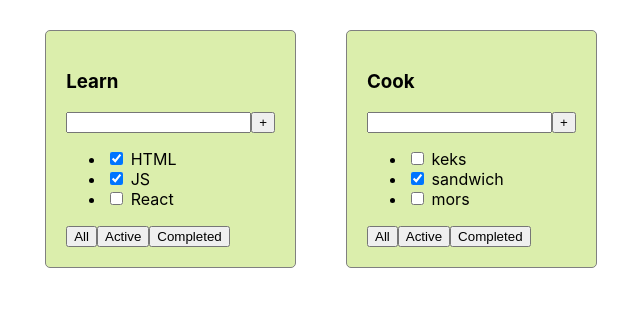
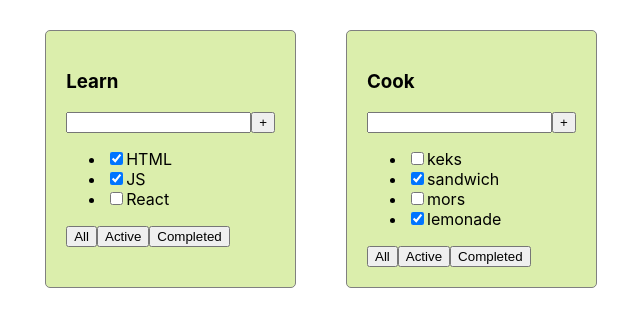
Before and after one commit to webaldar/todolist, a React (Create React App) app: page / in a window 1280 px wide. Shown: the top 326 px of the page, without its empty margins (294-934 px from the left). Built offline with nearby package versions, Linux system fonts and the light colour scheme.

Commit message:
arrow not return

```diff
--- a/src/App.tsx
+++ b/src/App.tsx
@@ -5,21 +5,22 @@ import {TaskType, Todolist} from "./Todolist";
 function App() {
     const todolistTitle_1 = "Learn"
     const todolistTitle_2 = "Cook"
-    const task_1: Array<TaskType> = [
+    const tasks_1: Array<TaskType> = [
         {id: 1, title: "HTML", isDone: true},
         {id: 2, title: "JS", isDone: true},
         {id: 3, title: "React", isDone: false},
     ]
-    const task_2: Array<TaskType> = [
+    const tasks_2: Array<TaskType> = [
         {id: 1, title: "keks", isDone: false},
         {id: 2, title: "sandwich", isDone: true},
         {id: 3, title: "mors", isDone: false},
+        {id: 4, title: "lemonade", isDone: true},
     ]
 
     return (
         <div className="App">
-            <Todolist title={todolistTitle_1} tasks={task_1}/>
-            <Todolist title={todolistTitle_2} tasks={task_2}/>
+            <Todolist title={todolistTitle_1} tasks={tasks_1}/>
+            <Todolist title={todolistTitle_2} tasks={tasks_2}/>
         </div>
     );
 }
--- a/src/Todolist.tsx
+++ b/src/Todolist.tsx
@@ -1,4 +1,5 @@
 import React from 'react';
+
 type TodolistType = {
     title: string
     tasks: Array<TaskType>
@@ -9,9 +10,16 @@ export type TaskType = {
     title: string
     isDone: boolean
 }
-export const Todolist = (props: TodolistType) => {
-    const title = props.title;
-    const tasks = props.tasks;
+export const Todolist = ({title, tasks}: TodolistType) => {
+    //const title = title;
+    // const tasks = props.tasks;
+    // const tasksList: Array<JSX.Element> = [];
+    // for (let i = 0; i < tasks.length; i++) {
+    //     tasksList.push(
+    //         <li><input type="checkbox" checked={tasks[i].isDone}/> <span>{tasks[i].title}</span></li>
+    //     )
+    // }
+
     return (
         <div className="todolist">
             <h3>{title}</h3>
@@ -20,9 +28,13 @@ export const Todolist = (props: TodolistType) => {
                 <button>+</button>
             </div>
             <ul>
-                <li><input type="checkbox" checked={tasks[0].isDone}/> <span>{tasks[0].title}</span></li>
-                <li><input type="checkbox" checked={tasks[1].isDone}/> <span>{tasks[1].title}</span></li>
-                <li><input type="checkbox" checked={tasks[2].isDone}/> <span>{tasks[2].title}</span></li>
+                {
+                    tasks.map(task =>
+                        <li>
+                            <input type="checkbox" checked={task.isDone}/>
+                            <span>{task.title}</span>
+                        </li>)
+                }
             </ul>
             <div>
                 <button>All</button>
```
